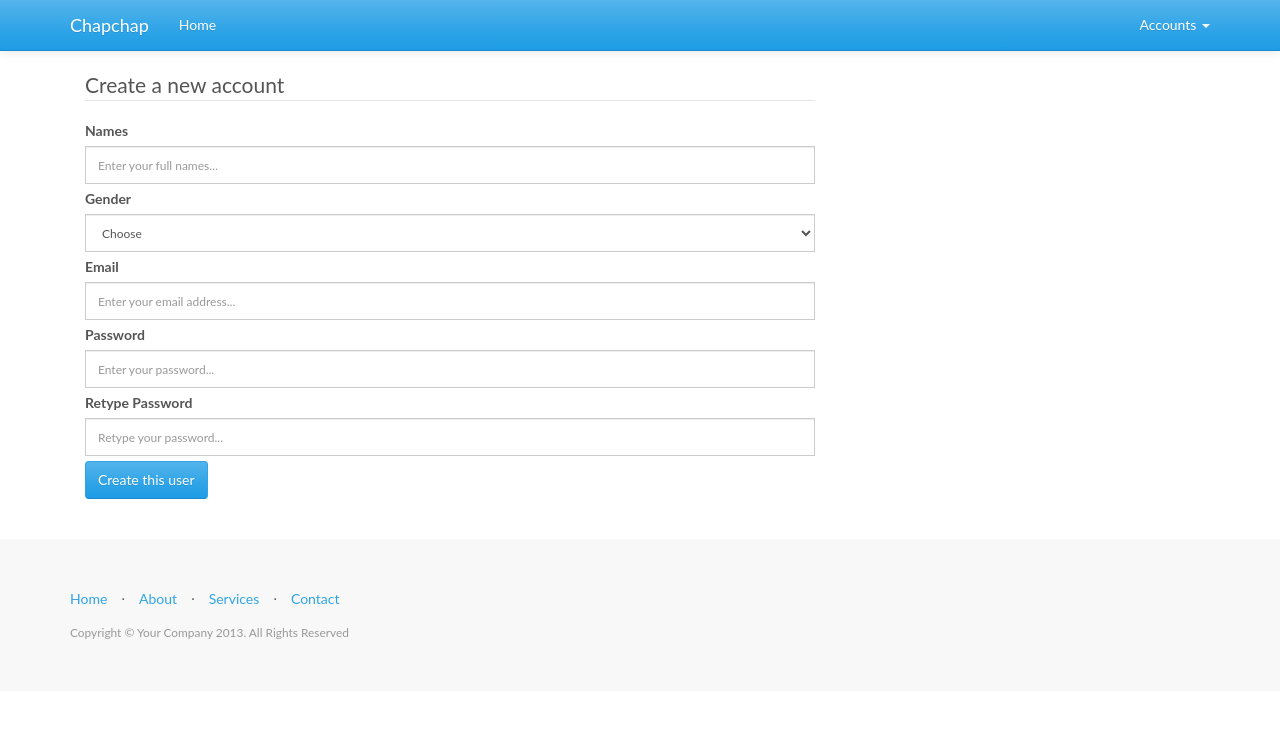
After one commit to crushcafeteria/chapchap, a CodeIgniter app: page /user/create in a window 1280 px wide. The commit adds this page. Shown: the top 739 px of the page. Run offline with CodeIgniter, Linux system fonts and the light colour scheme; some libraries are stand-ins or nearby versions.

Commit message:
Added user account creation

```diff
--- a/application/controllers/user.php
+++ b/application/controllers/user.php
@@ -59,6 +59,36 @@ class User extends CI_Controller {
 
 	}
 
+	/*Create new user*/
+	public function create(){
+
+		$data['title'] = 'New User';
+
+		$this->form_validation->set_rules('names', 'full name', 'required|trim|xss_clean');
+		$this->form_validation->set_rules('gender', 'gender', 'required|trim|xss_clean');
+		$this->form_validation->set_rules('email', 'email address', 'required|trim|xss_clean|valid_email|is_unique[users.email]');
+		$this->form_validation->set_rules('password', 'password', 'required|trim|xss_clean');
+		$this->form_validation->set_rules('confirm_password', 'confirm password', 'required|trim|xss_clean|matches[password]');
+
+		$this->form_validation->set_error_delimiters('<div class="form-error text-danger">', '</div>');
+
+
+		if(!$this->form_validation->run()){
+			$this->template->inject('user/create', $data);
+		} else {
+			// Save user
+
+			if($this->user_model->createNewUser($this->input->post())){
+
+				redirect('user/login?status=account_created');
+
+			} else {
+				$data['msgBox'] = $this->arena->msgBox('An error occured while creating your account. Please try again later', 'Database Error');
+				$this->template->inject('user/create', $data);
+			}
+		}
+	}
+
 
 
 }
--- a/application/models/user_model.php
+++ b/application/models/user_model.php
@@ -14,6 +14,12 @@ class User_model extends CI_Model {
 	}
 
 
+	function createNewUser($data){
+		$data['created_on'] = $this->arena->formatDate();
+		return $this->db->insert('users', array('names'=>$this->arena->titleCase($data['names']), 'gender'=>strtoupper($data['gender']), 'email'=>strtolower($data['email']), 'password'=>hash('sha512', $data['password'])));
+	}
+
+
 
 }
 
--- /dev/null
+++ b/application/views/user/create.php
@@ -0,0 +1,31 @@
+<div class="col-md-8">
+
+	<legend>Create a new account</legend>
+
+	<?=form_open(base_url('user/create'))?>
+
+	<?=form_label('Names', 'names')?>
+	<?=form_input('names', set_value('names'), 'class="form-control" placeholder="Enter your full names..."')?>
+	<?=form_error('names')?>
+
+	<?=form_label('Gender', 'gender')?>
+	<?=form_dropdown('gender', array('male'=>'Male', 'female'=>'Female', ''=>'Choose'), '', 'class="form-control"');?>
+	<?=form_error('gender')?>
+
+	<?=form_label('Email', 'email')?>
+	<?=form_input('email', set_value('email'), 'class="form-control" placeholder="Enter your email address..."')?>
+	<?=form_error('email')?>
+
+	<?=form_label('Password', 'password')?>
+	<?=form_password('password', set_value('password'), 'class="form-control" placeholder="Enter your password..."')?>
+	<?=form_error('password')?>
+
+	<?=form_label('Retype Password', 'confirm_password')?>
+	<?=form_password('confirm_password', set_value('confirm_password'), 'class="form-control" placeholder="Retype your password..."')?>
+	<?=form_error('confirm_password')?>
+
+	<button type="sublit" class="btn btn-primary">Create this user</button>
+
+	<?=form_close()?>
+</div>
+<div class="col-md-4"></div>
--- a/application/views/user/login.php
+++ b/application/views/user/login.php
@@ -7,6 +7,9 @@
 	<?php
 	if(@$_GET['status']=='logged_out'){
 		$this->arena->msgBox('You are now logged out.','Thanks', 'alert-success');
+
+	} else if(@$_GET['status']=='account_created'){
+		$this->arena->msgBox('You have created a new user account. Please login to continue.','Welcome', 'alert-success');
 	}
 	?>
 
```
